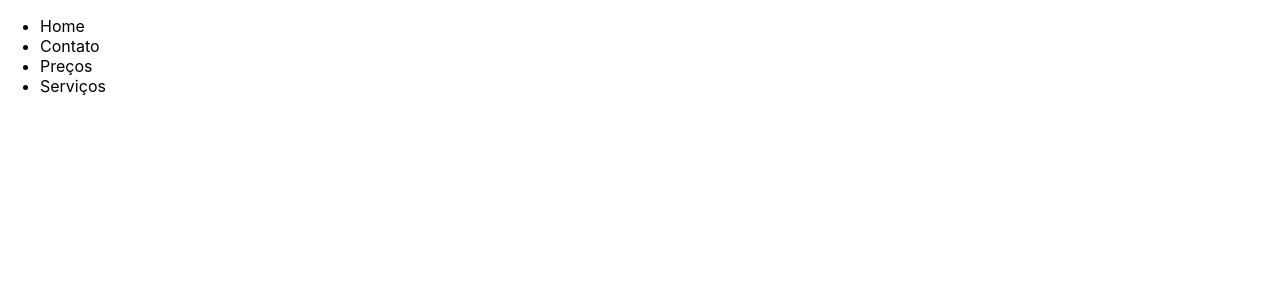
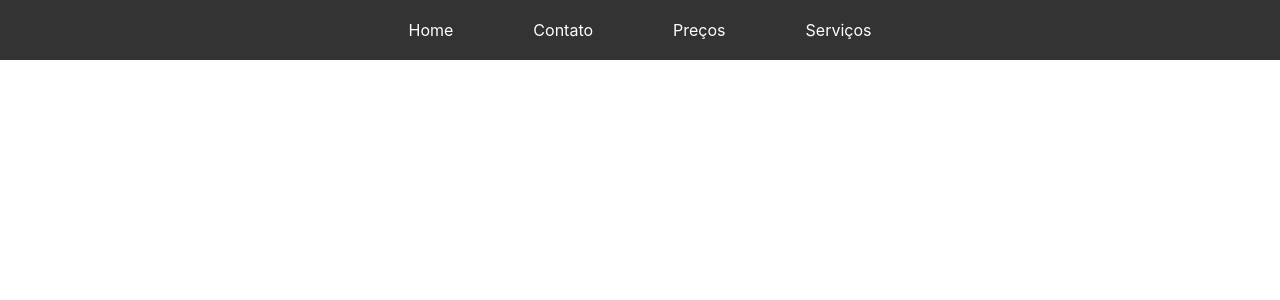
Before and after one commit to AndreFSilveira/my_site, a Next.js app: page /partials/navbar in a window 1280 px wide. Shown: the top 300 px of the page. Built offline with nearby package versions, Linux system fonts and the light colour scheme.

Commit message:
Update navbar.jsx

```diff
--- a/pages/partials/navbar.jsx
+++ b/pages/partials/navbar.jsx
@@ -1,8 +1,9 @@
 import Link from "next/link";
+import styles from "./navbar.module.css";
 
 function Navbar() {
   return (
-    <nav className="menu">
+    <nav className={styles.menu}>
       <ul>
         <li>
           <Link href="/">
@@ -10,17 +11,17 @@ function Navbar() {
           </Link>
         </li>
         <li>
-          <Link href="/contato">
+          <Link href="/contact">
             <a>Contato</a>
           </Link>
         </li>
         <li>
-          <Link href="/precos">
+          <Link href="/price">
             <a>Preços</a>
           </Link>
         </li>
         <li>
-          <Link href="/servicos">
+          <Link href="/service">
             <a>Serviços</a>
           </Link>
         </li>
```
